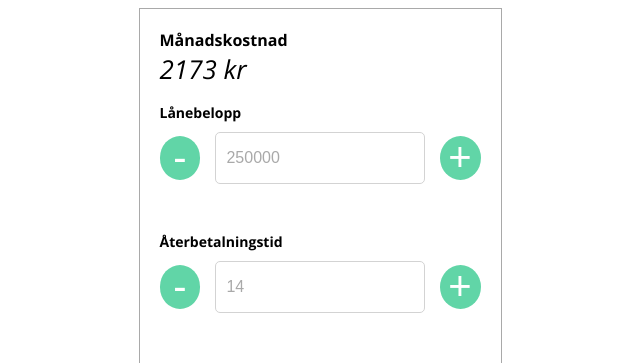
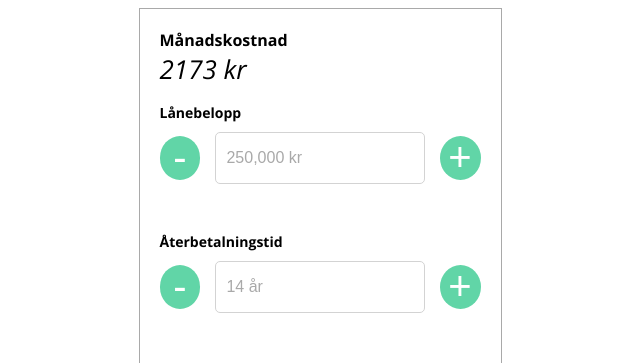
Before and after one commit to adodado/zmarta_interview_assignment, a Vue app: page / in a window 1280 px wide. Shown: the top 363 px of the page, without its empty margins (320-960 px from the left). Built offline with nearby package versions, Linux system fonts and the light colour scheme.

Commit message:
finished with functionality, refactoring left.

```diff
--- a/src/App.vue
+++ b/src/App.vue
@@ -10,6 +10,7 @@
           v-bind:label="loanAmountLabel"
           v-bind:value="calculation.amount"
           v-bind:suffix="loanAmountSuffix"
+          v-bind:id="1"
           v-bind:step="10000"
           v-bind:minimum="15000"
           v-bind:maximum="1000000"
@@ -18,6 +19,8 @@
         <InputField
           v-bind:label="repaymentYearsLabel"
           v-bind:value="calculation.years"
+          v-bind:suffix="repaymentYearsSuffix"
+          v-bind:id="2"
           v-bind:step="1"
           v-bind:minimum="1"
           v-bind:maximum="25"
@@ -45,9 +48,9 @@ export default {
     SubmitButton
   },
   data () {
-    const inputAmount = 250000
-    const inputYears = 14
-    const interest = 5.77
+    let inputAmount = 250000
+    let inputYears = 14
+    let interest = 5.77
     return {
       calculation: calculate(inputAmount, interest, inputYears),
       inputAmount,
@@ -70,23 +73,41 @@ export default {
         this.inputYears
       )
     },
-    increaseValue (step, maximum) {
-      switch(maximum) {
-        case maximum == 1000000:
-          break;
-        case maximum == 25:
-          break;
+    increaseValue (id, step, maximum) {
+      // Uncomment lines below for debugging
+      // console.log(id, step, maximum)
+      switch (id) {
+        case 1:
+          const amount = this.inputAmount + step
+          this.inputAmount = (amount <= maximum ? amount : this.inputAmount)
+          break
+        case 2:
+          const years = this.inputYears + step
+          this.inputYears = (years <= maximum ? years : this.inputYears)
+          break
       }
+      // Uncomment lines below for debugging
+      // console.log(this.inputAmount, this.inputYears)
       this.calculateCost()
     },
-    decreaseValue (step, minimum) {
-      switch(minimum) {
-        case minimum == 15000:
-          break;
-        case minimum == 1:
-          break;
+    decreaseValue (id, step, minimum) {
+      // Uncomment lines below for debugging
+      // console.log(id, step, minimum)
+      switch (id) {
+        case 1:
+          const amount = this.inputAmount - step
+          this.inputAmount = (amount >= minimum ? amount : this.inputAmount)
+          break
+        case 2:
+          const years = this.inputYears - step
+          this.inputYears = (years >= minimum ? years : this.inputYears)
+          break
       }
+      // Uncomment lines below for debugging
+      // console.log(this.inputAmount, this.inputYears)
       this.calculateCost()
+    },
+    submit () {
     }
   }
 }
--- a/src/components/InputField.vue
+++ b/src/components/InputField.vue
@@ -3,13 +3,13 @@
     <div class="fixed-width">
       <div class="label">{{ label }}</div>
       <div class="input-content">
-        <button class="calculator-button" v-on:click="$emit('decrease-value')">
+        <button class="calculator-button" v-on:click="$emit('decrease-value', id, step, minimum)">
           <span>-</span>
         </button>
 
-        <input type="text" :value="value" readonly />
+        <input type="text" :value="formattedValue" readonly />
 
-        <button class="calculator-button" v-on:click="$emit('increase-value')">
+        <button class="calculator-button" v-on:click="$emit('increase-value', id, step, maximum)">
           <span>+</span>
         </button>
       </div>
@@ -21,11 +21,31 @@
 export default {
   name: 'InputField',
   props: {
+    id: {
+      type: Number
+    },
     label: {
+      type: String
+    },
+    suffix: {
       type: String
     },
     value: {
       type: Number
+    },
+    step: {
+      type: Number
+    },
+    minimum: {
+      type: Number
+    },
+    maximum: {
+      type: Number
+    }
+  },
+  computed: {
+    formattedValue: function () {
+      return `${this.value.toLocaleString()} ${this.suffix}`
     }
   }
 }
```
